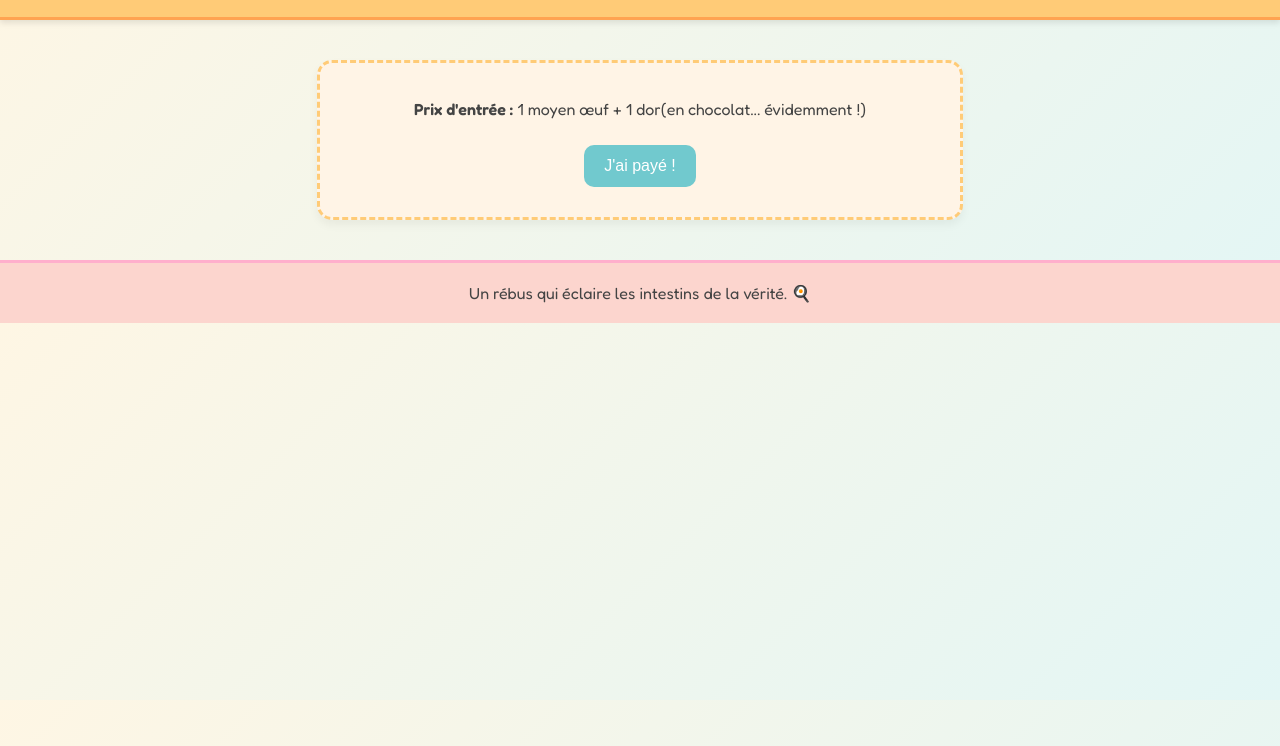
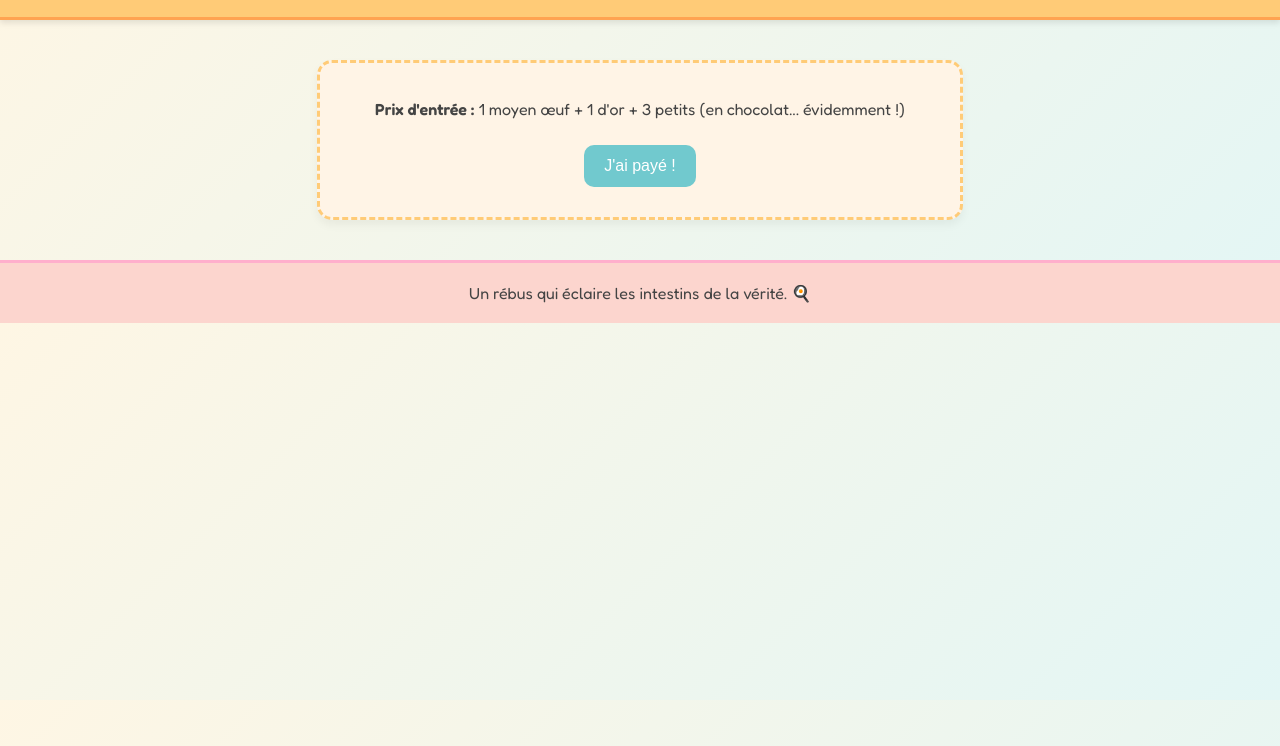
Before and after one commit to visitgame/chasse-aux-oeufs, a plain HTML site: page equipe1/qr6.html in a window 1280 px wide. Shown: the part 54-800 px from the top of the page. Drawn offline with Linux system fonts and the light colour scheme.

Commit message:
Update qr6.html

```diff
--- a/equipe1/qr6.html
+++ b/equipe1/qr6.html
@@ -76,7 +76,7 @@
   </header>
 
   <section class="content">
-    <p><strong>Prix d'entrée :</strong> 1 moyen œuf + 1 dor(en chocolat... évidemment !)</p>
+    <p><strong>Prix d'entrée :</strong> 1 moyen œuf + 1 d'or + 3 petits (en chocolat... évidemment !)</p>
     <button onclick="showChallenge()">J'ai payé !</button>
 
     <div id="challenge" style="display: none;">
```
